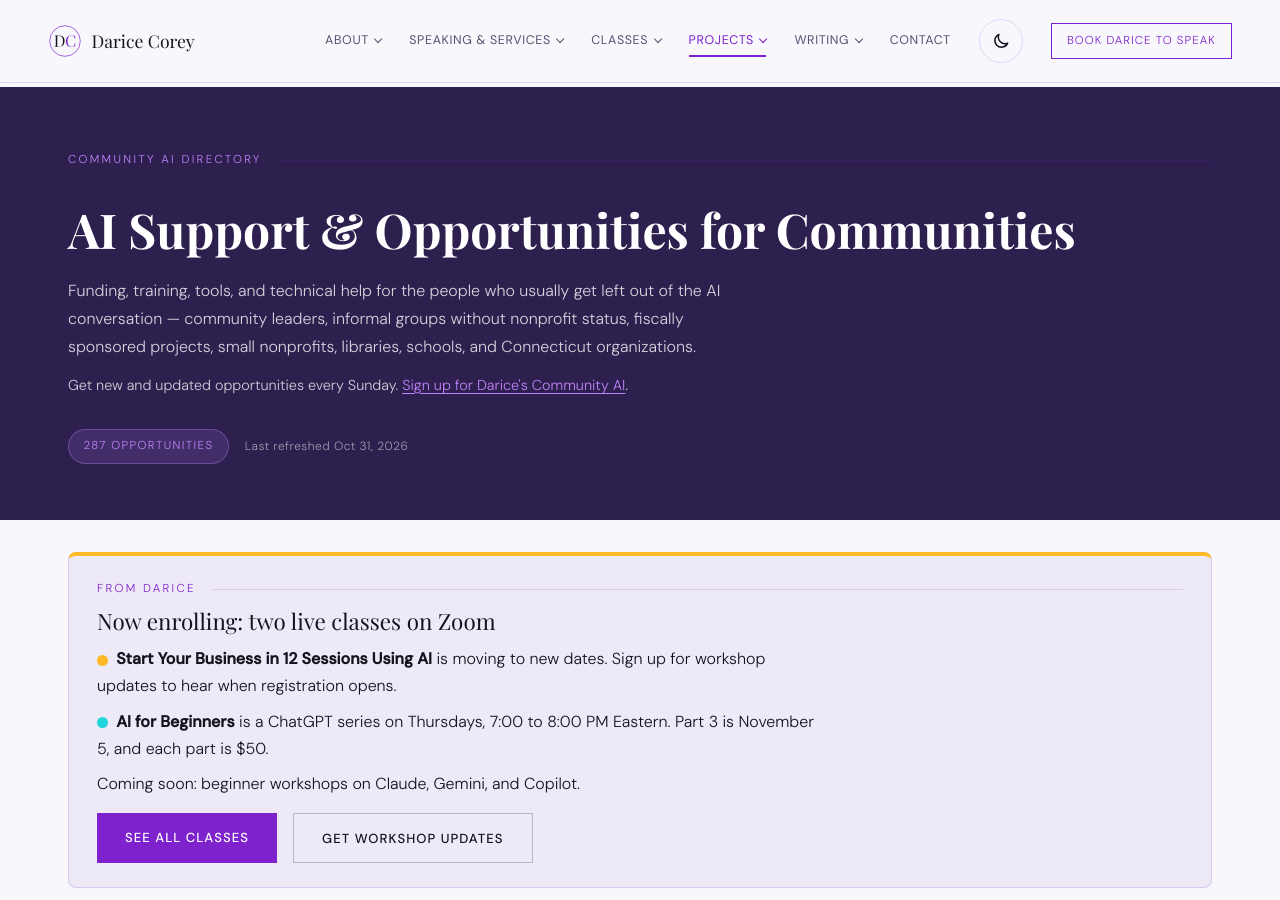
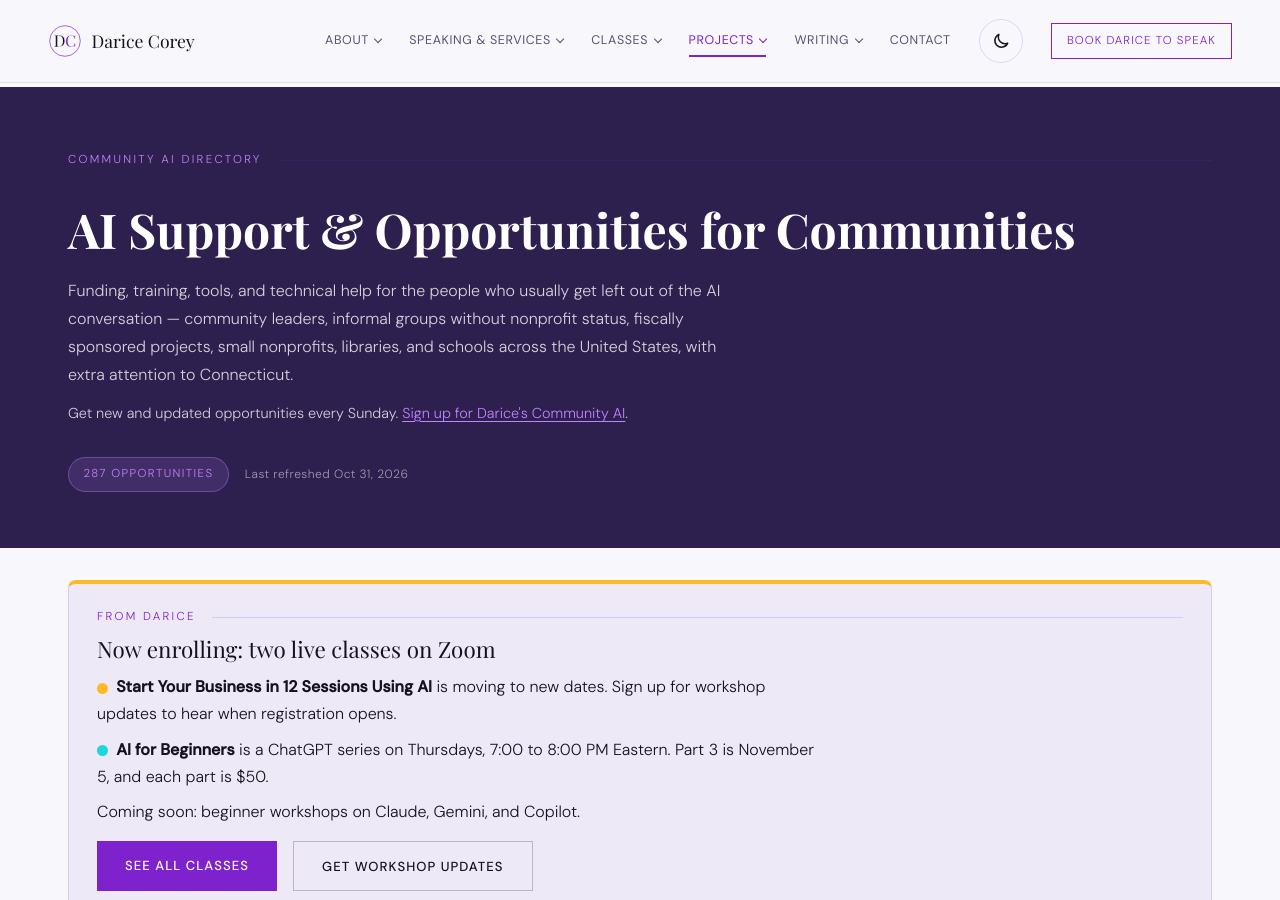
Before and after one commit to dcoreyrasm/dcoreyrasm.github.io, a Jekyll site: the page built from community-ai/index.html, in a window 1280 px wide and 900 px high. Built offline with Jekyll 4.4.1, drawn with Linux system fonts in a browser that asks for light colours; some web fonts are replaced.

Commit message:
Community AI: expand scope from Connecticut to the United States
Page description and hero now say the directory covers the United States,
with extra attention to Connecticut. The out-of-scope rule in the fetch
script now means not eligible in the United States.

Co-Authored-By: Claude Opus 5.5 <noreply@anthropic.com>
Claude-Session: https://claude.ai/code/session_012t3sryT53beguu6UT5y65N

```diff
--- a/_tools/fetch-community-ai.py
+++ b/_tools/fetch-community-ai.py
@@ -154,8 +154,9 @@ def main():
 
     # Status is free text, but research marks records it has deliberately
     # ruled out by how the status starts: "Duplicate - ..." for a record a
-    # better one supersedes, "Out of Scope - ..." for one a Connecticut
-    # organization cannot use. Those stay in Airtable as history and are
+    # better one supersedes, "Out of Scope - ..." for one a United States
+    # participant cannot use (the directory's scope since 2026-10-31; it was
+    # Connecticut before that). Those stay in Airtable as history and are
     # kept off the page. "Closed - Watch Next Cycle" is NOT held: a closed
     # program that will run again is still worth knowing about.
     held = [r for r in rows if is_held(r.get("status"))]
--- a/community-ai/index.html
+++ b/community-ai/index.html
@@ -11,7 +11,7 @@
 <head>
   <meta charset="UTF-8" />
   <meta name="viewport" content="width=device-width, initial-scale=1.0" />
-  <meta name="description" content="A searchable directory of AI funding, training, tools, and technical support for community leaders, informal groups, nonprofits, libraries, schools, and Connecticut organizations — every entry checked against its official source." />
+  <meta name="description" content="A searchable directory of AI funding, training, tools, and technical support for community leaders, informal groups, nonprofits, libraries, and schools across the United States, with extra attention to Connecticut — every entry checked against its official source." />
   <title>AI Support &amp; Opportunities for Communities — Darice Corey</title>
   <meta name="robots" content="index, follow" />
   <link rel="canonical" href="https://www.daricecorey.com/community-ai/" />
@@ -56,7 +56,7 @@
       <div class="cf-wrap">
         <p class="section-label" style="color:var(--coral);">Community AI Directory</p>
         <h1 class="section-heading" style="color:#fff;">AI Support &amp; Opportunities for Communities</h1>
-        <p class="cf-hero-lede">Funding, training, tools, and technical help for the people who usually get left out of the AI conversation &mdash; community leaders, informal groups without nonprofit status, fiscally sponsored projects, small nonprofits, libraries, schools, and Connecticut organizations.</p>
+        <p class="cf-hero-lede">Funding, training, tools, and technical help for the people who usually get left out of the AI conversation &mdash; community leaders, informal groups without nonprofit status, fiscally sponsored projects, small nonprofits, libraries, and schools across the United States, with extra attention to Connecticut.</p>
         <p class="cf-newsletter-herolink">Get new and updated opportunities every Sunday. <a href="#community-newsletter">Sign up for Darice's Community AI</a>.</p>
         <div class="cf-hero-meta">
           <span id="cf-count-badge" class="cf-badge-pill">Loading opportunities&hellip;</span>
```
